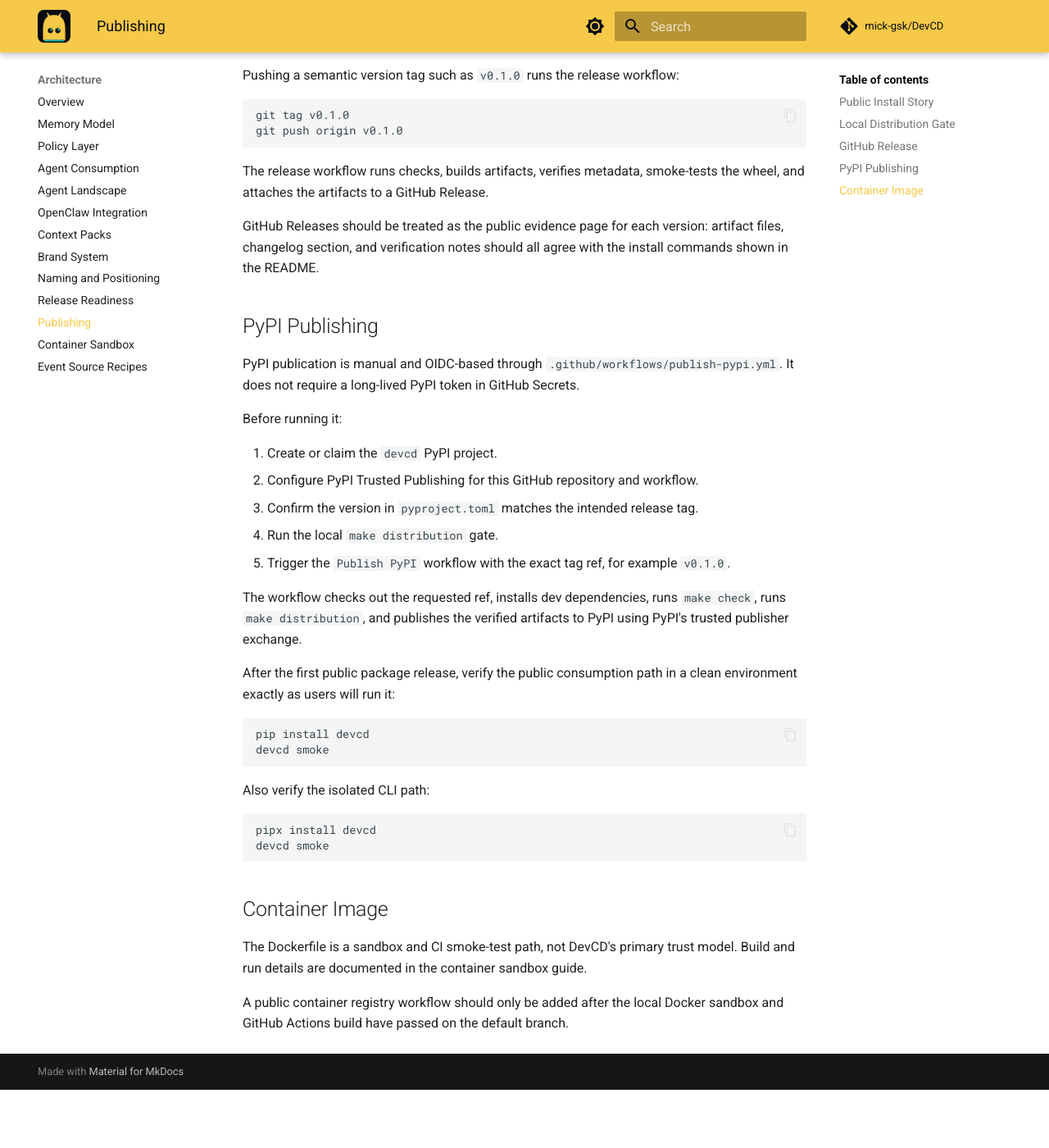
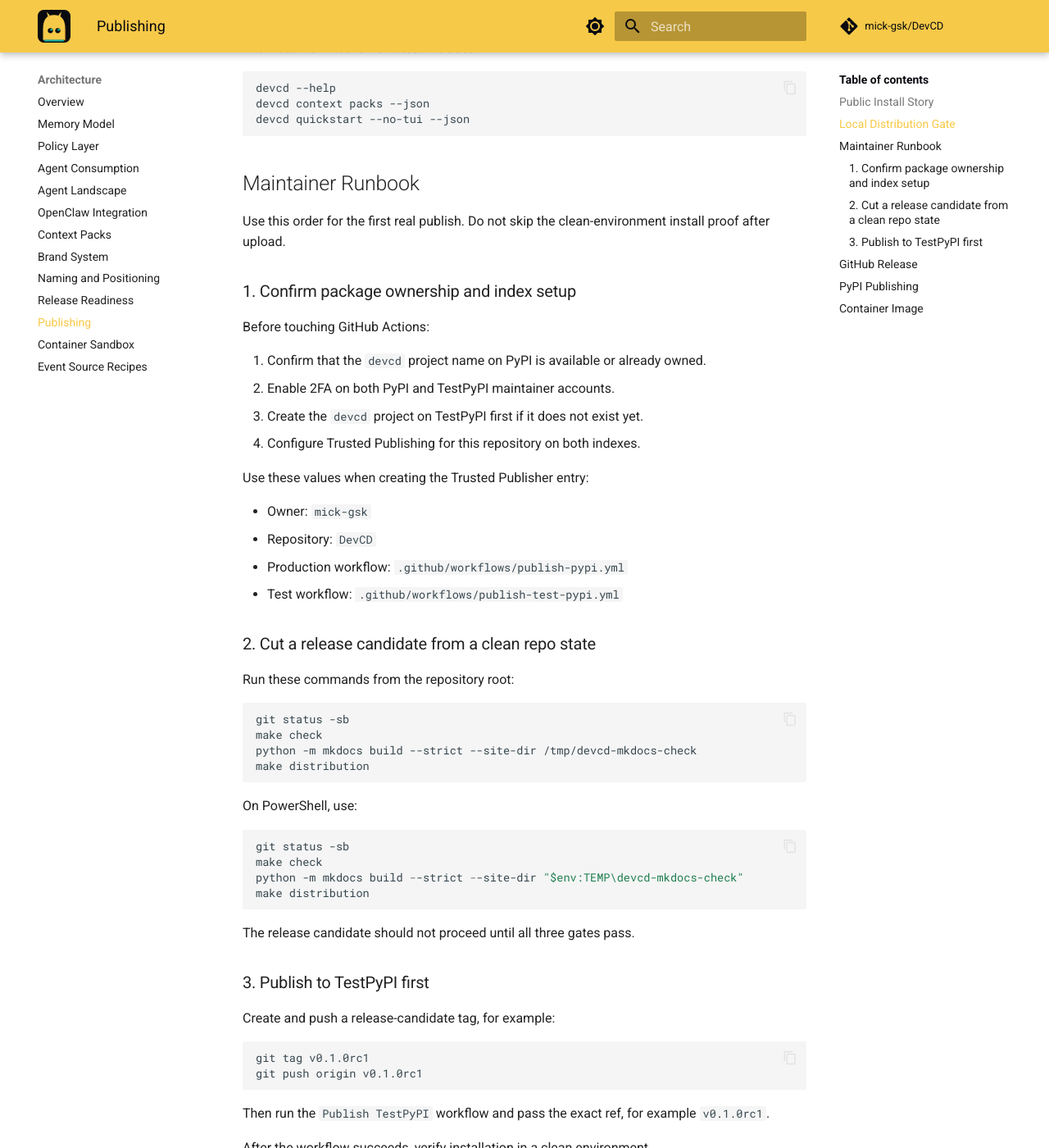
Before and after one commit to mick-gsk/DevCD, an MkDocs documentation site: the page built from docs/devcd/publishing.md, in a window 1280 px wide and 1400 px high, scrolled down 1221 px. Shown: the whole window at 82% size. Built offline with MkDocs 1.6.1 and Material for MkDocs 9.7.7, drawn with Linux system fonts in a browser that asks for light colours; comment, search, counter and statistics services are not loaded; before the commit the page ends 2550 px from its top, so only the background shows below that; some of the changed text lies outside the part shown.

Commit message:
docs: add PyPI release runbook

````diff
--- a/docs/devcd/publishing.md
+++ b/docs/devcd/publishing.md
@@ -3,6 +3,8 @@
 DevCD is not automatically published to PyPI yet. The repository contains the
 release machinery needed for a safe alpha, but external publication should only
 be enabled after project ownership and Trusted Publishing are configured.
+
+This page is the maintainer runbook for the first public package release.
 
 ## Public Install Story
 
@@ -14,6 +16,14 @@
 
 Until that package exists on PyPI, the repository should describe checkout
 installs as a temporary evaluation path, not as the final public story.
+
+After publication, the primary public path should collapse to:
+
+```bash
+pip install devcd
+devcd onboard
+devcd agentic action-packet
+```
 
 ## Local Distribution Gate
 
@@ -49,6 +59,90 @@
 devcd quickstart --no-tui --json
 ```
 
+## Maintainer Runbook
+
+Use this order for the first real publish. Do not skip the clean-environment
+install proof after upload.
+
+### 1. Confirm package ownership and index setup
+
+Before touching GitHub Actions:
+
+1. Confirm that the `devcd` project name on PyPI is available or already owned.
+2. Enable 2FA on both PyPI and TestPyPI maintainer accounts.
+3. Create the `devcd` project on TestPyPI first if it does not exist yet.
+4. Configure Trusted Publishing for this repository on both indexes.
+
+Use these values when creating the Trusted Publisher entry:
+
+- Owner: `mick-gsk`
+- Repository: `DevCD`
+- Production workflow: `.github/workflows/publish-pypi.yml`
+- Test workflow: `.github/workflows/publish-test-pypi.yml`
+
+### 2. Cut a release candidate from a clean repo state
+
+Run these commands from the repository root:
+
+```bash
+git status -sb
+make check
+python -m mkdocs build --strict --site-dir /tmp/devcd-mkdocs-check
+make distribution
+```
+
+On PowerShell, use:
+
+```powershell
+git status -sb
+make check
+python -m mkdocs build --strict --site-dir "$env:TEMP\devcd-mkdocs-check"
+make distribution
+```
+
+The release candidate should not proceed until all three gates pass.
+
+### 3. Publish to TestPyPI first
+
+Create and push a release-candidate tag, for example:
+
+```bash
+git tag v0.1.0rc1
+git push origin v0.1.0rc1
+```
+
+Then run the `Publish TestPyPI` workflow and pass the exact ref, for example
+`v0.1.0rc1`.
+
+After the workflow succeeds, verify installation in a clean environment.
+
+Bash:
+
+```bash
+python -m venv .tmp-testpypi
+. .tmp-testpypi/bin/activate
+python -m pip install --upgrade pip
+python -m pip install --index-url https://test.pypi.org/simple/ --extra-index-url https://pypi.org/simple devcd
+devcd smoke
+devcd onboard --help
+deactivate
+```
+
+PowerShell:
+
+```powershell
+python -m venv .tmp-testpypi
+.\.tmp-testpypi\Scripts\Activate.ps1
+python -m pip install --upgrade pip
+python -m pip install --index-url https://test.pypi.org/simple/ --extra-index-url https://pypi.org/simple devcd
+devcd smoke
+devcd onboard --help
+deactivate
+```
+
+If TestPyPI install or smoke fails, fix the release candidate and rerun TestPyPI
+before touching production PyPI.
+
 ## GitHub Release
 
 Pushing a semantic version tag such as `v0.1.0` runs the release workflow:
@@ -78,6 +172,14 @@
 4. Run the local `make distribution` gate.
 5. Trigger the `Publish PyPI` workflow with the exact tag ref, for example `v0.1.0`.
 
+Recommended production sequence:
+
+1. Merge the final release commit to the default branch.
+2. Update `CHANGELOG.md` so the target version section is the newest visible release block.
+3. Create and push the final tag, for example `v0.1.0`.
+4. Run the `Publish PyPI` workflow for that exact ref.
+5. Wait for the workflow to complete successfully before changing README install instructions.
+
 The workflow checks out the requested ref, installs dev dependencies, runs
 `make check`, runs `make distribution`, and publishes the verified artifacts to
 PyPI using PyPI's trusted publisher exchange.
@@ -97,6 +199,29 @@
 devcd smoke
 ```
 
+For the first release, also verify the primary first-run path explicitly:
+
+```bash
+devcd onboard
+devcd agentic action-packet
+```
+
+On Windows PowerShell, the same post-release proof is:
+
+```powershell
+python -m venv .tmp-pypi
+.\.tmp-pypi\Scripts\Activate.ps1
+python -m pip install --upgrade pip
+python -m pip install devcd
+devcd smoke
+devcd onboard
+devcd agentic action-packet
+deactivate
+```
+
+Only after this proof passes should README and Getting Started switch the
+dominant install path from checkout install to `pip install devcd`.
+
 ## Container Image
 
 The Dockerfile is a sandbox and CI smoke-test path, not DevCD's primary trust
````
Also changed, not shown: 1 other file.
